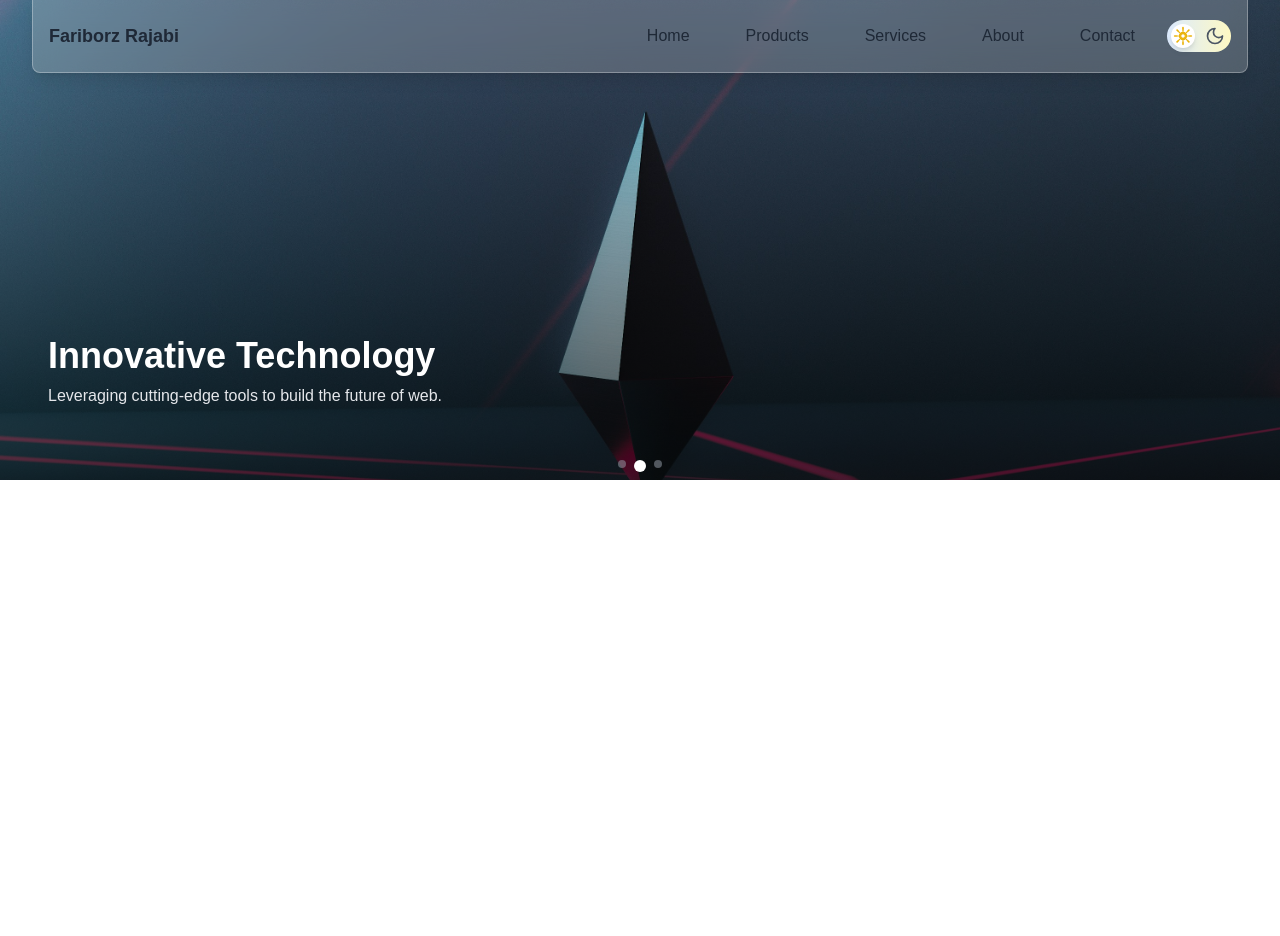
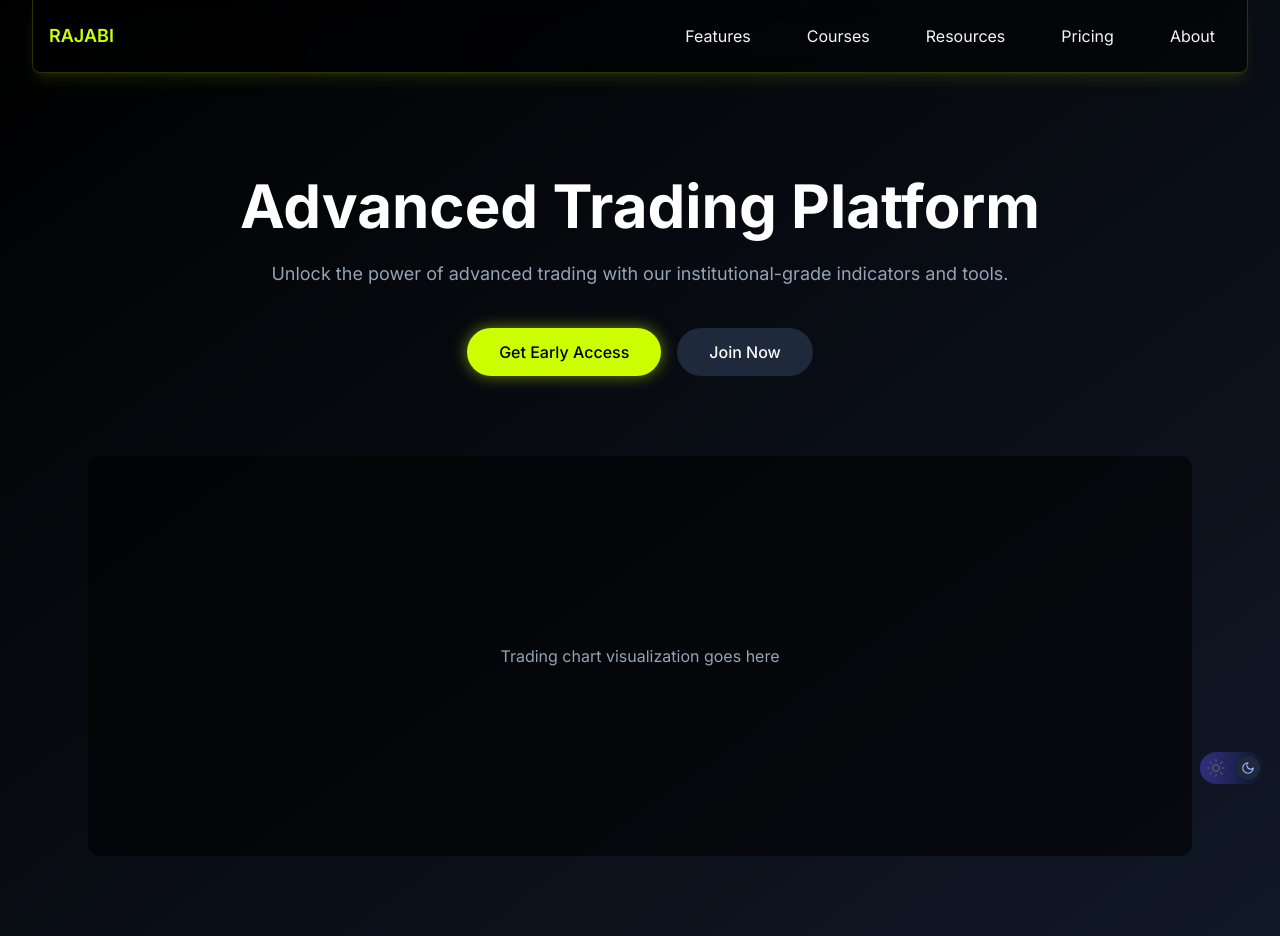
Before and after one commit to mohammad-dehdar/dehdar-components, a Next.js app: page / in a window 1280 px wide. Before the commit the page ends 800 px from the top, so only its background shows below. Built offline with nearby package versions, Linux system fonts and the light colour scheme.

Commit message:
fix some bugs

```diff
--- a/app/globals.css
+++ b/app/globals.css
@@ -2,27 +2,73 @@
 @tailwind components;
 @tailwind utilities;
 
-/* پیش‌فرض برای تم روشن */
-:root {
-  --background: #ffffff;
-  --foreground: #171717;
+@layer base {
+  :root {
+    --background: 0 0% 100%;
+    --foreground: 222.2 84% 4.9%;
+    --card: 0 0% 100%;
+    --card-foreground: 222.2 84% 4.9%;
+    --popover: 0 0% 100%;
+    --popover-foreground: 222.2 84% 4.9%;
+    --primary: 221.2 83.2% 53.3%;
+    --primary-foreground: 210 40% 98%;
+    --secondary: 210 40% 96.1%;
+    --secondary-foreground: 222.2 47.4% 11.2%;
+    --muted: 210 40% 96.1%;
+    --muted-foreground: 215.4 16.3% 46.9%;
+    --accent: 210 40% 96.1%;
+    --accent-foreground: 222.2 47.4% 11.2%;
+    --destructive: 0 84.2% 60.2%;
+    --destructive-foreground: 210 40% 98%;
+    --border: 214.3 31.8% 91.4%;
+    --input: 214.3 31.8% 91.4%;
+    --ring: 221.2 83.2% 53.3%;
+    --radius: 0.5rem;
+  }
+
+  .dark {
+    --background: 0 0% 0%;
+    --foreground: 210 40% 98%;
+    --card: 222.2 84% 4.9%;
+    --card-foreground: 210 40% 98%;
+    --popover: 222.2 84% 4.9%;
+    --popover-foreground: 210 40% 98%;
+    --primary: 78 100% 50%;
+    --primary-foreground: 0 0% 0%;
+    --secondary: 217.2 32.6% 17.5%;
+    --secondary-foreground: 210 40% 98%;
+    --muted: 217.2 32.6% 17.5%;
+    --muted-foreground: 215 20.2% 65.1%;
+    --accent: 78 100% 50%;
+    --accent-foreground: 0 0% 0%;
+    --destructive: 0 62.8% 30.6%;
+    --destructive-foreground: 210 40% 98%;
+    --border: 217.2 32.6% 17.5%;
+    --input: 217.2 32.6% 17.5%;
+    --ring: 78 100% 50%;
+  }
 }
 
-/* تغییرات برای حالت دارک */
-.dark {
-  --background: #0a0a0a;
-  --foreground: #ededed;
+
+/* Custom neon effect for dark mode */
+.dark .neon-text {
+  color: #ccff00;
+  text-shadow: 0 0 5px rgba(204, 255, 0, 0.5);
 }
 
-body {
-  color: var(--foreground);
-  background: var(--background);
-  font-family: Arial, Helvetica, sans-serif;
-  min-height: 100vh;
+.dark .neon-border {
+  border-color: #ccff00;
+  box-shadow: 0 0 10px rgba(204, 255, 0, 0.3);
 }
 
-@layer utilities {
-  .text-balance {
-    text-wrap: balance;
-  }
+.dark .neon-button {
+  background-color: #ccff00;
+  color: black;
+  box-shadow: 0 0 15px rgba(204, 255, 0, 0.5);
 }
+
+.dark .chart-container {
+  border: 1px solid rgba(204, 255, 0, 0.3);
+  background: rgba(0, 0, 0, 0.7);
+  box-shadow: 0 0 20px rgba(204, 255, 0, 0.1);
+}
--- a/app/layout.tsx
+++ b/app/layout.tsx
@@ -1,38 +1,34 @@
-import type { Metadata } from "next";
-import localFont from "next/font/local";
-import "./globals.css";
-import { ThemeProvider } from "next-themes";
+import type React from "react"
+import type { Metadata } from "next"
+import { Inter } from "next/font/google"
+import "./globals.css"
+import { ThemeProvider } from "next-themes"
+import ThemeSwitcher from "@/components/ThemeSwitcher"
 
-const geistSans = localFont({
-  src: "./fonts/GeistVF.woff",
-  variable: "--font-geist-sans",
-  weight: "100 900",
-});
-const geistMono = localFont({
-  src: "./fonts/GeistMonoVF.woff",
-  variable: "--font-geist-mono",
-  weight: "100 900",
-});
+const inter = Inter({ subsets: ["latin"] })
 
 export const metadata: Metadata = {
-  title: "Dehdar Components",
-  description: "Design by Mohammad Dehdar",
-};
+  title: "Modern Trading Platform",
+  description: "Advanced trading platform with institutional indicators",
+}
 
 export default function RootLayout({
   children,
 }: Readonly<{
-  children: React.ReactNode;
+  children: React.ReactNode
 }>) {
   return (
-    <html lang="en">
-      <body
-        className={`${geistSans.variable} ${geistMono.variable} antialiased`}
-      >
-        <ThemeProvider attribute="class" defaultTheme="system" enableSystem>
-          {children}
+    <html lang="en" suppressHydrationWarning>
+      <body className={inter.className}>
+        <ThemeProvider attribute="class" defaultTheme="dark" enableSystem={false} storageKey="trading-platform-theme">
+          <div className="min-h-screen bg-gradient-to-br from-gray-50 to-gray-100 dark:from-black dark:to-gray-900 transition-colors duration-300">
+            <div className="fixed bottom-4 right-4 z-50">
+              <ThemeSwitcher />
+            </div>
+            {children}
+          </div>
         </ThemeProvider>
       </body>
     </html>
-  );
+  )
 }
--- a/app/page.tsx
+++ b/app/page.tsx
@@ -1,44 +1,88 @@
-import Navbar from "@/components/Navbar";
-import ModernSlider from "@/components/Slider";
+import Hero from "@/components/Hero"
+import Navbar from "@/components/Navbar"
 
-
+// Sample navigation items
 const navItems = [
   {
-    label: "Home",
-    link: "#",
+    label: "Features",
+    link: "#features",
   },
   {
-    label: "Products",
+    label: "Courses",
+    link: "#courses",
     subItems: [
-      { label: "Product 1", link: "#product1" },
-      { label: "Product 2", link: "#product2" },
-      { label: "Product 3", link: "#product3" },
+      {
+        label: "Forex",
+        link: "#forex",
+      },
+      {
+        label: "Crypto",
+        link: "#crypto",
+      },
+      {
+        label: "Stocks",
+        link: "#stocks",
+      },
+      {
+        label: "Indices",
+        link: "#indices",
+      },
     ],
   },
   {
-    label: "Services",
+    label: "Resources",
+    link: "#resources",
     subItems: [
-      { label: "Service 1", link: "#service1" },
-      { label: "Service 2", link: "#service2" },
+      {
+        label: "Documentation",
+        link: "#documentation",
+      },
+      {
+        label: "API Reference",
+        link: "#api",
+      },
+      {
+        label: "Tutorials",
+        link: "#tutorials",
+      },
     ],
+  },
+  {
+    label: "Pricing",
+    link: "#pricing",
   },
   {
     label: "About",
     link: "#about",
   },
-  {
-    label: "Contact",
-    link: "#contact",
-  },
 ]
 
 export default function Home() {
   return (
-    <>
-      <Navbar items={navItems} brand={"Fariborz Rajabi"}/>
-      <div>
-      <ModernSlider/>
+    <main className="min-h-screen">
+      <Navbar items={navItems} brand="RAJABI" />
+
+      {/* Content with padding for the navbar */}
+      <div className="pt-24">
+        {/* Hero Section */}
+        <Hero
+          title="Advanced Trading Platform"
+          description="Unlock the power of advanced trading with our institutional-grade indicators and tools."
+          earlyAccessText="Get Early Access"
+          earlyAccessLink="#early-access"
+          joinNowText="Join Now"
+          joinNowLink="#join-now"
+        />
+
+        {/* Chart Section */}
+        <section className="w-full max-w-6xl mx-auto px-6 pb-20">
+          <div className="w-full h-[400px] rounded-xl overflow-hidden">
+            <div className="w-full h-full bg-gray-100 dark:bg-black/60 flex items-center justify-center">
+              <p className="text-muted-foreground">Trading chart visualization goes here</p>
+            </div>
+          </div>
+        </section>
       </div>
-    </>
-  );
+    </main>
+  )
 }
--- /dev/null
+++ b/components/Hero/index.tsx
@@ -0,0 +1,46 @@
+import React from 'react'
+
+interface HeroProps {
+    title: string
+    description: string
+    earlyAccessText: string
+    earlyAccessLink: string
+    joinNowText: string
+    joinNowLink: string
+}
+
+function Hero({
+    title,
+    description,
+    earlyAccessText,
+    earlyAccessLink,
+    joinNowText,
+    joinNowLink,
+}: HeroProps) {
+    return (
+        <section className="w-full max-w-6xl mx-auto px-6 py-20 text-center">
+            <h2 className="text-4xl md:text-5xl lg:text-6xl font-bold mb-6 dark:neon-text">
+                {title}
+            </h2>
+            <p className="text-lg max-w-3xl mx-auto mb-10 text-muted-foreground">
+                {description}
+            </p>
+            <div className="flex flex-col sm:flex-row items-center justify-center gap-4">
+                <a
+                    href={earlyAccessLink}
+                    className="px-8 py-3 rounded-full bg-primary text-primary-foreground font-medium hover:bg-primary/90 transition-colors neon-button"
+                >
+                    {earlyAccessText}
+                </a>
+                <a
+                    href={joinNowLink}
+                    className="px-8 py-3 rounded-full bg-secondary text-secondary-foreground font-medium hover:bg-secondary/90 transition-colors"
+                >
+                    {joinNowText}
+                </a>
+            </div>
+        </section>
+    )
+}
+
+export default Hero
--- a/components/Navbar/index.tsx
+++ b/components/Navbar/index.tsx
@@ -1,9 +1,10 @@
 "use client"
+
+import type React from "react"
 
 import { useState, useEffect } from "react"
 import { motion, AnimatePresence } from "framer-motion"
 import { Menu, X } from "lucide-react"
-import ThemeSwitcher from "../ThemeSwitcher"
 
 
 interface SubItem {
@@ -22,7 +23,7 @@ interface NavbarProps {
   brand?: string | React.ReactNode
 }
 
-export default function Navbar({ items, brand = "Brand" }: NavbarProps) {
+export default function Navbar({ items, brand = "ALGORYTZE" }: NavbarProps) {
   const [isMobileMenuOpen, setIsMobileMenuOpen] = useState(false)
   const [isMobile, setIsMobile] = useState(false)
 
@@ -51,10 +52,10 @@ export default function Navbar({ items, brand = "Brand" }: NavbarProps) {
 
   return (
     <nav className="fixed top-0 left-0 right-0 z-50">
-      <div className="backdrop-blur-md bg-white/20 dark:bg-gray-900/20 border border-t-0 border-white/30 dark:border-gray-700/30 shadow-lg dark:shadow-gray-900/30 rounded-b-lg mx-4 mt-0 md:mx-6 lg:mx-8">
+      <div className="backdrop-blur-md bg-white/20 dark:bg-black/50 border border-t-0 border-white/30 dark:border-[#CCFF00]/20 shadow-lg dark:shadow-[#CCFF00]/10 rounded-b-lg mx-4 mt-0 md:mx-6 lg:mx-8">
         <div className="flex items-center justify-between px-4 py-3 md:py-4">
           {/* Logo or Brand */}
-          <div className="text-lg font-semibold text-gray-800 dark:text-gray-100">{brand}</div>
+          <div className="text-lg font-semibold text-gray-800 dark:text-[#CCFF00] dark:neon-text">{brand}</div>
 
           {/* Desktop Menu */}
           <div className="hidden md:flex md:items-center md:gap-4">
@@ -63,14 +64,12 @@ export default function Navbar({ items, brand = "Brand" }: NavbarProps) {
                 <DesktopNavItem key={item.label} item={item} />
               ))}
             </ul>
-            <ThemeSwitcher />
           </div>
 
           {/* Mobile Menu Toggle and Theme Toggle */}
           <div className="flex items-center gap-2 md:hidden">
-            <ThemeSwitcher />
             <button
-              className="text-gray-800 dark:text-gray-100 focus:outline-none"
+              className="text-gray-800 dark:text-[#CCFF00] focus:outline-none"
               onClick={() => setIsMobileMenuOpen(!isMobileMenuOpen)}
               aria-label={isMobileMenuOpen ? "Close menu" : "Open menu"}
             >
@@ -111,10 +110,10 @@ function DesktopNavItem({ item }: { item: NavItem }) {
       <a
         href={item.link || "#"}
         target={item.link ? "_blank" : "_self"}
-        className="block px-4 py-2 rounded-md transition-all text-gray-800 dark:text-gray-100 hover:text-gray-900 dark:hover:text-white relative overflow-hidden group"
+        className="block px-4 py-2 rounded-md transition-all text-gray-800 dark:text-gray-100 hover:text-gray-900 dark:hover:text-[#CCFF00] relative overflow-hidden group"
       >
         {item.label}
-        <span className="absolute left-0 bottom-0 w-full h-0.5 bg-gradient-to-r from-blue-400 to-purple-500 dark:from-blue-500 dark:to-purple-600 scale-x-0 group-hover:scale-x-100 transition-transform duration-300 origin-left" />
+        <span className="absolute left-0 bottom-0 w-full h-0.5 bg-gradient-to-r from-blue-400 to-purple-500 dark:from-[#CCFF00]/70 dark:to-[#CCFF00] scale-x-0 group-hover:scale-x-100 transition-transform duration-300 origin-left" />
       </a>
 
       {/* Dropdown */}
@@ -125,14 +124,14 @@ function DesktopNavItem({ item }: { item: NavItem }) {
             animate={{ opacity: 1, y: 0 }}
             exit={{ opacity: 0, y: -10 }}
             transition={{ duration: 0.2 }}
-            className="absolute left-0 top-full min-w-[180px] backdrop-blur-md bg-white/30 dark:bg-gray-900/30 border border-white/30 dark:border-gray-700/30 shadow-lg dark:shadow-gray-900/30 rounded-lg z-10 overflow-hidden"
+            className="absolute left-0 top-full min-w-[180px] backdrop-blur-md bg-white/30 dark:bg-black/70 border border-white/30 dark:border-[#CCFF00]/20 shadow-lg dark:shadow-[#CCFF00]/10 rounded-lg z-10 overflow-hidden"
           >
             {item.subItems.map((subItem) => (
               <li key={subItem.label}>
                 <a
                   href={subItem.link || "#"}
                   target={subItem.link ? "_blank" : "_self"}
-                  className="block px-4 py-2 text-gray-800 dark:text-gray-100 hover:bg-white/40 dark:hover:bg-gray-800/40 transition-colors duration-200"
+                  className="block px-4 py-2 text-gray-800 dark:text-gray-100 hover:bg-white/40 dark:hover:bg-gray-800/40 dark:hover:text-[#CCFF00] transition-colors duration-200"
                 >
                   {subItem.label}
                 </a>
@@ -149,7 +148,7 @@ function MobileNavItem({ item }: { item: NavItem }) {
   const [isOpen, setIsOpen] = useState(false)
 
   return (
-    <li className="rounded-md overflow-hidden backdrop-blur-md bg-white/10 dark:bg-gray-800/10 border border-white/20 dark:border-gray-700/20">
+    <li className="rounded-md overflow-hidden backdrop-blur-md bg-white/10 dark:bg-black/30 border border-white/20 dark:border-[#CCFF00]/20">
       {/* Main item */}
       <div className="flex justify-between items-center">
         <a
@@ -163,11 +162,11 @@ function MobileNavItem({ item }: { item: NavItem }) {
         {item.subItems && item.subItems.length > 0 && (
           <button
             onClick={() => setIsOpen(!isOpen)}
-            className="px-4 py-3 text-gray-800 dark:text-gray-100 focus:outline-none"
+            className="px-4 py-3 text-gray-800 dark:text-[#CCFF00] focus:outline-none"
             aria-label={isOpen ? "Close submenu" : "Open submenu"}
           >
             <span
-              className={`block w-2 h-2 border-r-2 border-b-2 border-gray-800 dark:border-gray-100 transform transition-transform duration-200 ${isOpen ? "rotate-[-135deg]" : "rotate-45"}`}
+              className={`block w-2 h-2 border-r-2 border-b-2 border-gray-800 dark:border-[#CCFF00] transform transition-transform duration-200 ${isOpen ? "rotate-[-135deg]" : "rotate-45"}`}
             />
           </button>
         )}
@@ -181,14 +180,14 @@ function MobileNavItem({ item }: { item: NavItem }) {
             animate={{ opacity: 1, height: "auto" }}
             exit={{ opacity: 0, height: 0 }}
             transition={{ duration: 0.2 }}
-            className="overflow-hidden bg-white/20 dark:bg-gray-800/20 border-t border-white/20 dark:border-gray-700/20"
+            className="overflow-hidden bg-white/20 dark:bg-black/50 border-t border-white/20 dark:border-[#CCFF00]/10"
           >
             {item.subItems.map((subItem) => (
               <li key={subItem.label}>
                 <a
                   href={subItem.link || "#"}
                   target={subItem.link ? "_blank" : "_self"}
-                  className="block px-6 py-2 text-gray-800 dark:text-gray-100 hover:bg-white/30 dark:hover:bg-gray-700/30 transition-colors duration-200"
+                  className="block px-6 py-2 text-gray-800 dark:text-gray-100 hover:bg-white/30 dark:hover:bg-[#CCFF00]/10 dark:hover:text-[#CCFF00] transition-colors duration-200"
                 >
                   {subItem.label}
                 </a>
--- a/components/Slider/index.tsx
+++ b/components/Slider/index.tsx
@@ -86,8 +86,8 @@ export default function ModernSlider() {
         <span className="sr-only">Previous slide</span>
       </button>
 
-      <button className="swiper-button-next absolute top-1/2 right-4 z-10 -translate-y-1/2 w-10 h-10 flex items-center justify-center rounded-full  opacity-0 group-hover:opacity-100 transition-all px-5 duration-300 hover:scale-150">
-        <ChevronRight className="w-6 h-6" />
+      <button className="swiper-button-next text-red-300 absolute top-1/2 right-4 z-10 -translate-y-1/2 w-10 h-10 flex items-center justify-center rounded-full  opacity-0 group-hover:opacity-100 transition-all px-5 duration-300 hover:scale-150">
+        <ChevronRight className="w-6 h-6"/>
         <span className="sr-only">Next slide</span>
       </button>
 
--- a/components/ThemeSwitcher/index.tsx
+++ b/components/ThemeSwitcher/index.tsx
@@ -5,7 +5,7 @@ import { useTheme } from "next-themes"
 import { motion } from "framer-motion"
 import { Moon, Sun } from "lucide-react"
 
-export default function ThemeSlider() {
+export default function ThemeSwitcher() {
   const { theme, setTheme } = useTheme()
   const [mounted, setMounted] = useState(false)
 
--- a/tailwind.config.ts
+++ b/tailwind.config.ts
@@ -1,20 +1,93 @@
-import type { Config } from "tailwindcss";
+import type { Config } from "tailwindcss"
 
 const config: Config = {
   darkMode: ["class"],
   content: [
-    "./pages/**/*.{js,ts,jsx,tsx,mdx}",
-    "./components/**/*.{js,ts,jsx,tsx,mdx}",
-    "./app/**/*.{js,ts,jsx,tsx,mdx}",
+    "./pages/**/*.{ts,tsx}",
+    "./components/**/*.{ts,tsx}",
+    "./app/**/*.{ts,tsx}",
+    "./src/**/*.{ts,tsx}",
+    "*.{js,ts,jsx,tsx,mdx}",
   ],
   theme: {
+    container: {
+      center: true,
+      padding: "2rem",
+      screens: {
+        "2xl": "1400px",
+      },
+    },
     extend: {
       colors: {
-        background: "var(--background)",
-        foreground: "var(--foreground)",
+        "border-color": "hsl(var(--border))",
+        input: "hsl(var(--input))",
+        ring: "hsl(var(--ring))",
+        background: "hsl(var(--background))",
+        foreground: "hsl(var(--foreground))",
+        neon: {
+          DEFAULT: "#CCFF00",
+          50: "#F2FFCC",
+          100: "#EBFF99",
+          200: "#E5FF66",
+          300: "#DEFF33",
+          400: "#D8FF00",
+          500: "#CCFF00",
+          600: "#A3CC00",
+          700: "#7A9900",
+          800: "#516600",
+          900: "#283300",
+        },
+        primary: {
+          DEFAULT: "hsl(var(--primary))",
+          foreground: "hsl(var(--primary-foreground))",
+        },
+        secondary: {
+          DEFAULT: "hsl(var(--secondary))",
+          foreground: "hsl(var(--secondary-foreground))",
+        },
+        destructive: {
+          DEFAULT: "hsl(var(--destructive))",
+          foreground: "hsl(var(--destructive-foreground))",
+        },
+        muted: {
+          DEFAULT: "hsl(var(--muted))",
+          foreground: "hsl(var(--muted-foreground))",
+        },
+        accent: {
+          DEFAULT: "hsl(var(--accent))",
+          foreground: "hsl(var(--accent-foreground))",
+        },
+        popover: {
+          DEFAULT: "hsl(var(--popover))",
+          foreground: "hsl(var(--popover-foreground))",
+        },
+        card: {
+          DEFAULT: "hsl(var(--card))",
+          foreground: "hsl(var(--card-foreground))",
+        },
+      },
+      borderRadius: {
+        lg: "var(--radius)",
+        md: "calc(var(--radius) - 2px)",
+        sm: "calc(var(--radius) - 4px)",
+      },
+      keyframes: {
+        "accordion-down": {
+          from: { height: "0" },
+          to: { height: "var(--radix-accordion-content-height)" },
+        },
+        "accordion-up": {
+          from: { height: "var(--radix-accordion-content-height)" },
+          to: { height: "0" },
+        },
+      },
+      animation: {
+        "accordion-down": "accordion-down 0.2s ease-out",
+        "accordion-up": "accordion-up 0.2s ease-out",
       },
     },
   },
-  plugins: [],
-};
-export default config;
+  plugins: [import("tailwindcss-animate")],
+}
+
+export default config
```
